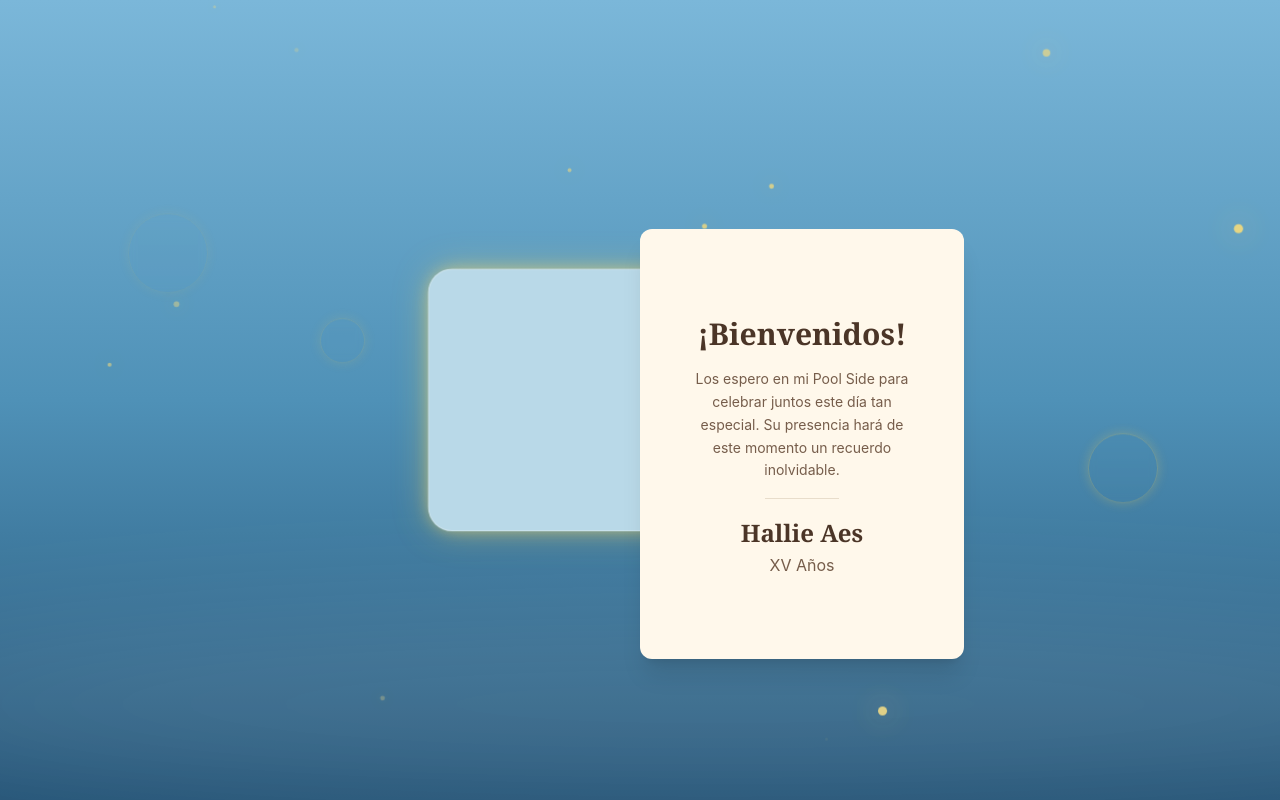
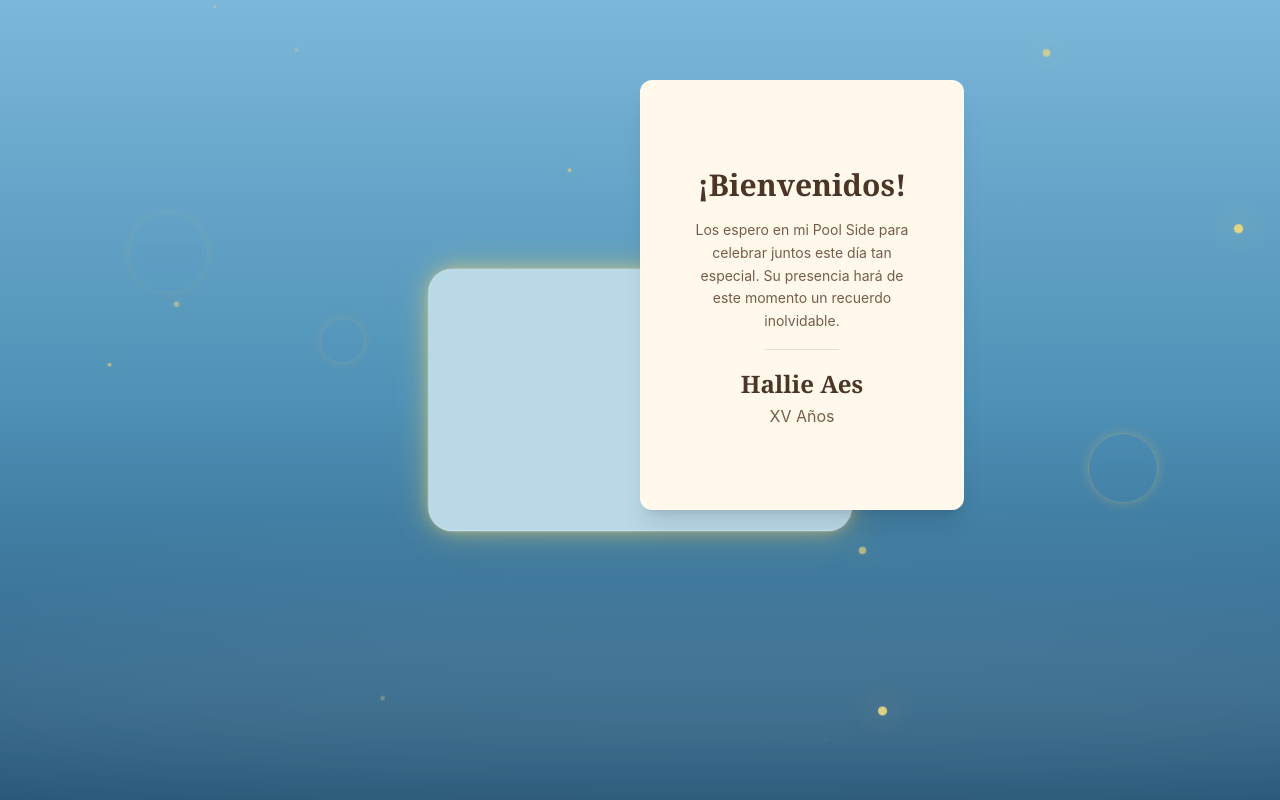
Before and after one commit to Steve0365/XVInvitaacion, a Next.js app: page / in a window 1280 px wide. Both pictures are taken after a click on the element 640 px from the left and 352 px from the top of the page. Built offline with nearby package versions, Linux system fonts and the light colour scheme.

Commit message:
Add files via upload

```diff
--- a/components/EnvelopeScreen.jsx
+++ b/components/EnvelopeScreen.jsx
@@ -79,7 +79,7 @@ export default function EnvelopeScreen({ onOpen }) {
           />
 
           {/* Sobre */}
-          <div className="relative w-[420px] h-[260px] flex items-center justify-center">
+          <div className="relative w-[420px] h-[260px]">
             <motion.div
               className="absolute inset-0 rounded-3xl border-2 border-[#f6dc7b] pointer-events-none"
               animate={{ opacity: [0.4, 1, 0.4], boxShadow: ['0 0 10px #f6dc7b', '0 0 35px #f6dc7b', '0 0 10px #f6dc7b'] }}
@@ -93,7 +93,7 @@ export default function EnvelopeScreen({ onOpen }) {
               onClick={() => handleOpen()}
             >
               <motion.div
-                className="absolute top-0 left-0 w-full h-[130px] origin-top z-20"
+                className="absolute top-0 left-0 w-full h-[130px] origin-top z-40"
                 style={{ background: '#a9ccdc', clipPath: 'polygon(0 0, 100% 0, 50% 100%)' }}
                 animate={isOpen ? { rotateX: -180, y: -20 } : { rotateX: 0, y: 0 }}
                 transition={{ duration: 0.8, ease: 'easeInOut' }}
@@ -108,14 +108,14 @@ isOpen
 {
  opacity:1,
  x:0,
- y:-150,
+ y:-190,
  scale:1
 }
 :
 {
  opacity:0,
  x:0,
- y:0,
+ y:40,
  scale:0.85
 }
 }
@@ -123,9 +123,8 @@ isOpen
               className={`
 absolute
 left-1/2
-top-[42%]
+top-0
 -translate-x-1/2
--translate-y-1/2
 ${isOpen ? 'z-30 pointer-events-auto' : 'z-0 pointer-events-none'}
 `}
             >
```
